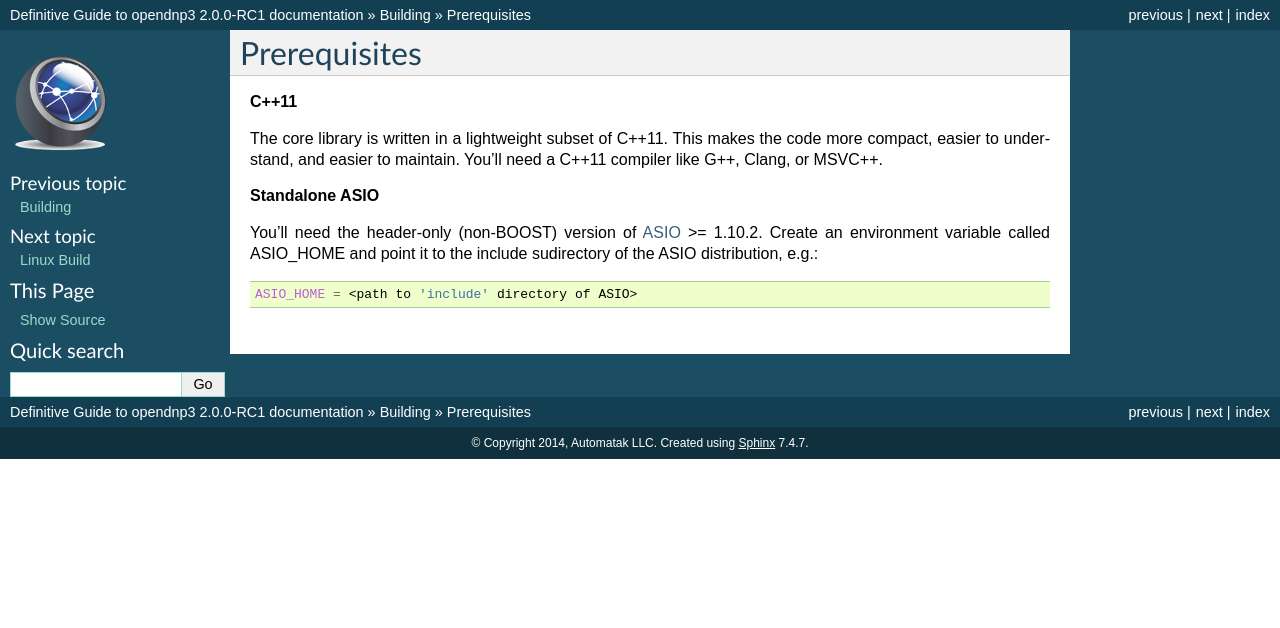
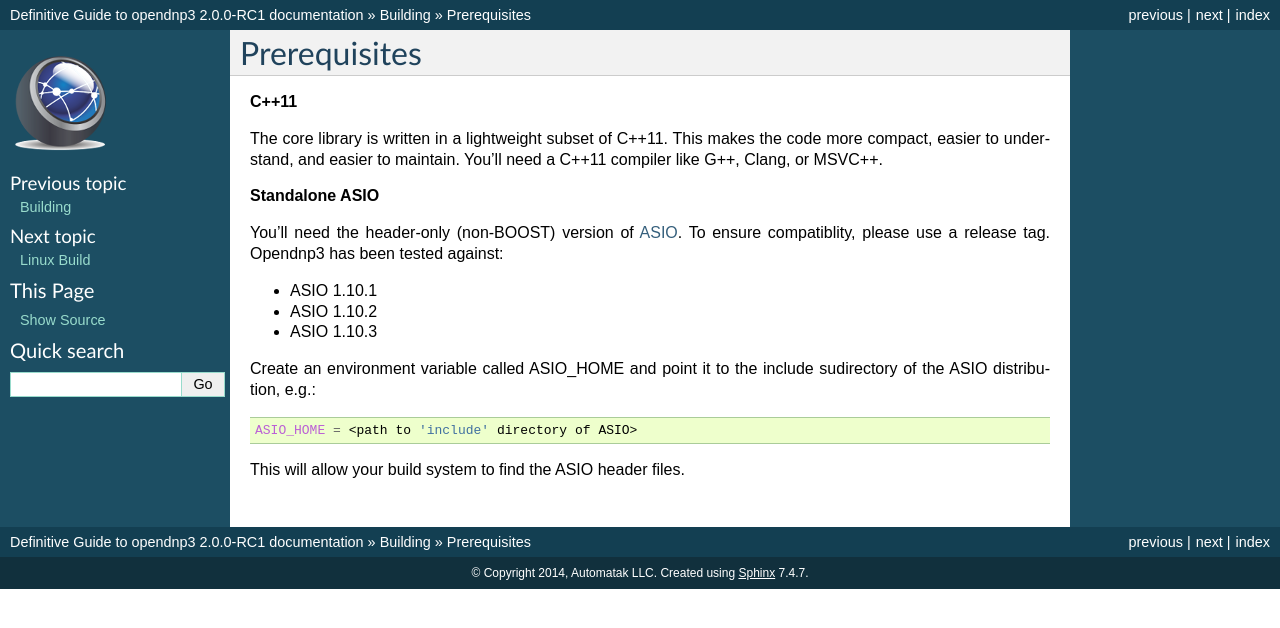
Before and after one commit to dnp3/opendnp3-guide, a Sphinx documentation site: the page built from source/building/prerequisites.rst, in a window 1280 px wide. Shown: the top 628 px of the page. Built offline with Sphinx 7.4.7, drawn with Linux system fonts in a browser that asks for light colours.

Commit message:
explicitly listed asio versions to use

```diff
--- a/source/building/prerequisites.rst
+++ b/source/building/prerequisites.rst
@@ -9,9 +9,16 @@
 
 **Standalone ASIO**
 
-You'll need the header-only (non-BOOST) version of `ASIO <http://think-async.com/>`_ >= 1.10.2.
+You'll need the header-only (non-BOOST) version of `ASIO <http://think-async.com/>`_.  To ensure compatiblity, please use a release tag. Opendnp3 has been tested against:
+
+* ASIO 1.10.1
+* ASIO 1.10.2
+* ASIO 1.10.3
+
 Create an environment variable called ASIO_HOME and point it to the include sudirectory of the ASIO distribution, e.g.:
 
 .. code-block:: bash
 
   ASIO_HOME = <path to 'include' directory of ASIO>
+
+This will allow your build system to find the ASIO header files.
```
